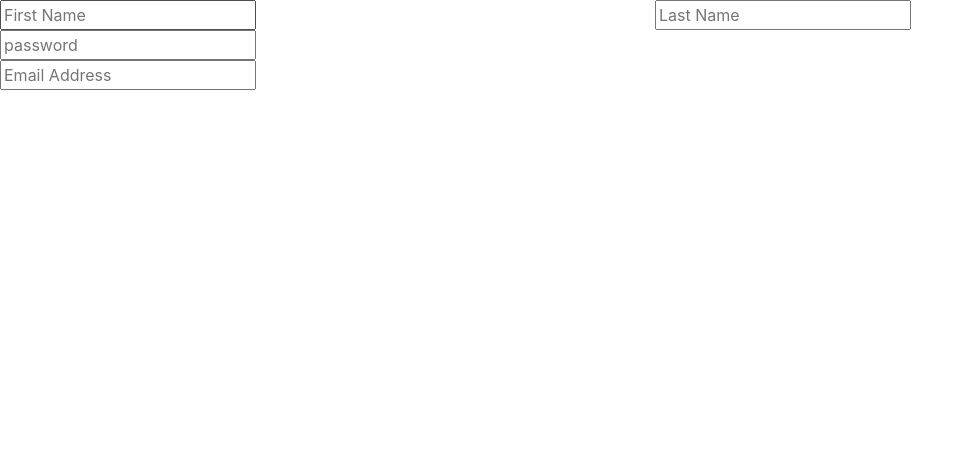
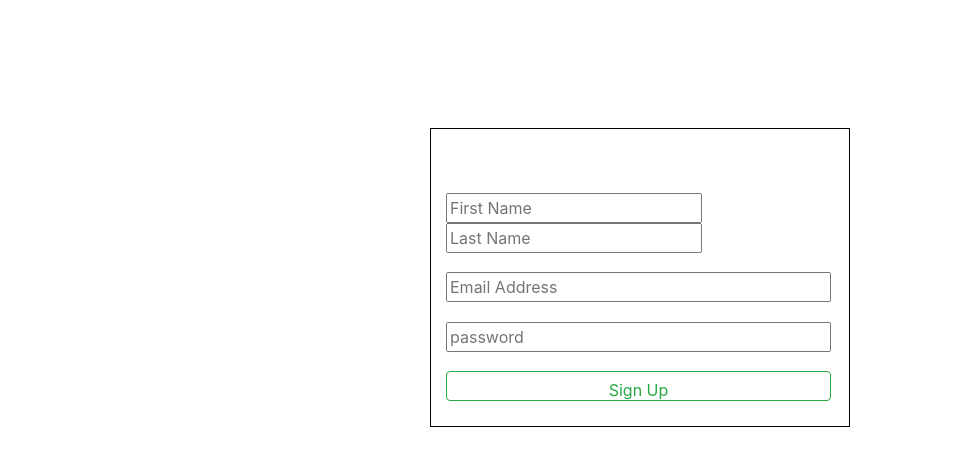
Before and after one commit to AnjaliKevadiya/phone-eats-first, a React (Create React App) app in the folder client/: page /signup in a window 1280 px wide. Shown: the top 466 px of the page, without its empty margins (0-974 px from the left). Built offline with nearby package versions, Linux system fonts and the light colour scheme.

Commit message:
styled sign up form

```diff
--- a/client/src/Components/SignUpForm/index.js
+++ b/client/src/Components/SignUpForm/index.js
@@ -4,29 +4,31 @@ import 'bootstrap/dist/css/bootstrap.min.css';
 
 const SignUpForm = () => {
     return (
+        <div className="container">
             <div className="row">
                 <form className="col s12">
                     <div className="row">
                         <div className="input-field col s6">
-                    <input placeholder="First Name" id="first_name" type="text" class="validate" />
+                            <input placeholder="First Name" id="first_name" type="text" />
                         </div>
                         <div className="input-field col s6">
-                    <input placeholder="Last Name" id="last_name" type="text" class="validate" />
+                            <input placeholder="Last Name" id="last_name" type="text" />
                         </div>
                     </div>
                     <div className="row">
                         <div className="input-field col s12">
-                    <input placeholder="password" id="password" type="password" class="validate" />
+                            <input placeholder="Email Address" id="email" type="email" />
                         </div>
                     </div>
                     <div className="row">
                         <div className="input-field col s12">
-                    <input placeholder="Email Address" id="email" type="email" class="validate" />
+                            <input placeholder="password" id="password" type="password" />
                         </div>
                     </div>
                 </form>
             </div>
-
+            <button type="submit" className="btn btn-outline-success">Sign Up</button>
+        </div>
     );
 };
 
--- a/client/src/Components/SignUpForm/style.css
+++ b/client/src/Components/SignUpForm/style.css
@@ -0,0 +1,25 @@
+div.container {
+    position: relative;
+    width: 420px;
+    height: 299px;
+    margin-top: 10%;
+    border: 1px solid black;
+    padding-top: 5%;
+}
+
+input#email {
+    margin-top: 5%;
+    width: 385px;
+}
+
+input#password {
+    margin-top: 5%;
+    width: 385px;
+    margin-bottom: 5%;
+}
+
+button {
+    height: 30px;
+    width: 385px;
+    text-align:justify;
+}
```
Lines whose indentation alone changed are shown as unchanged.
